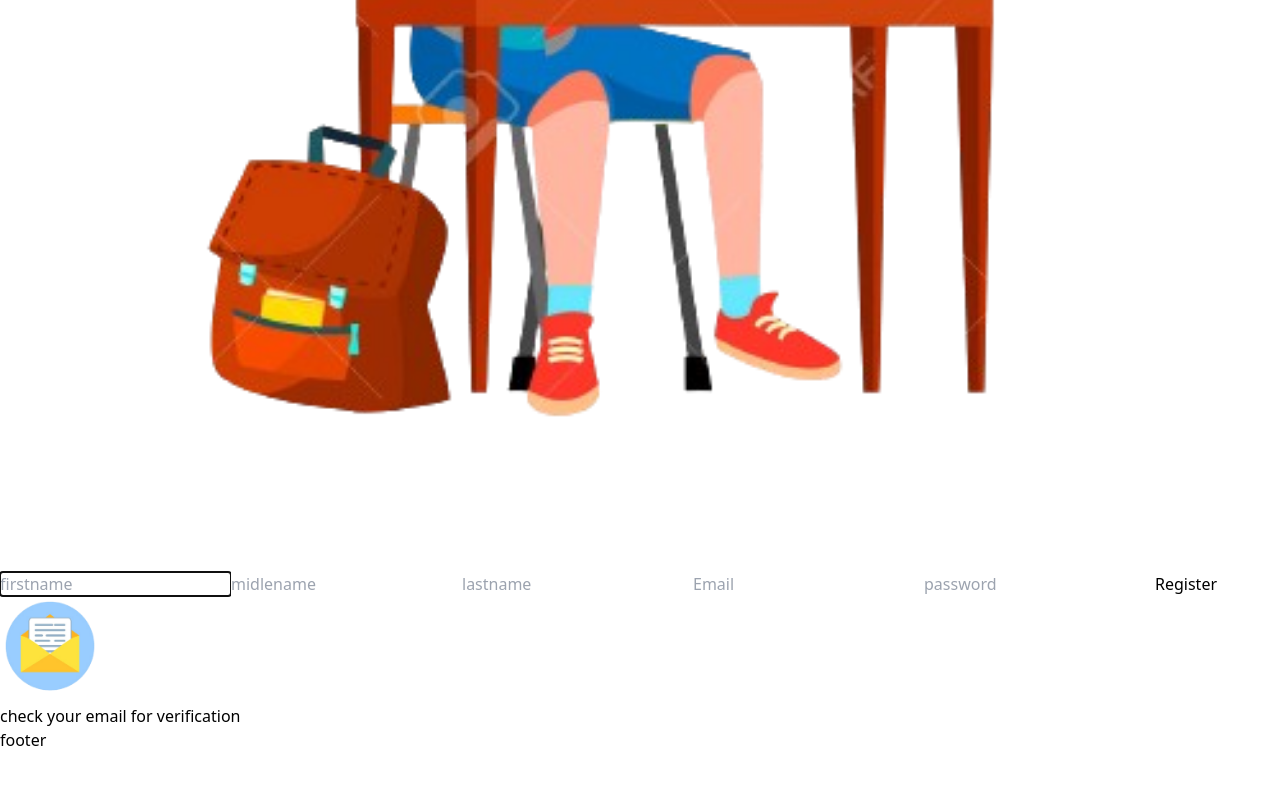
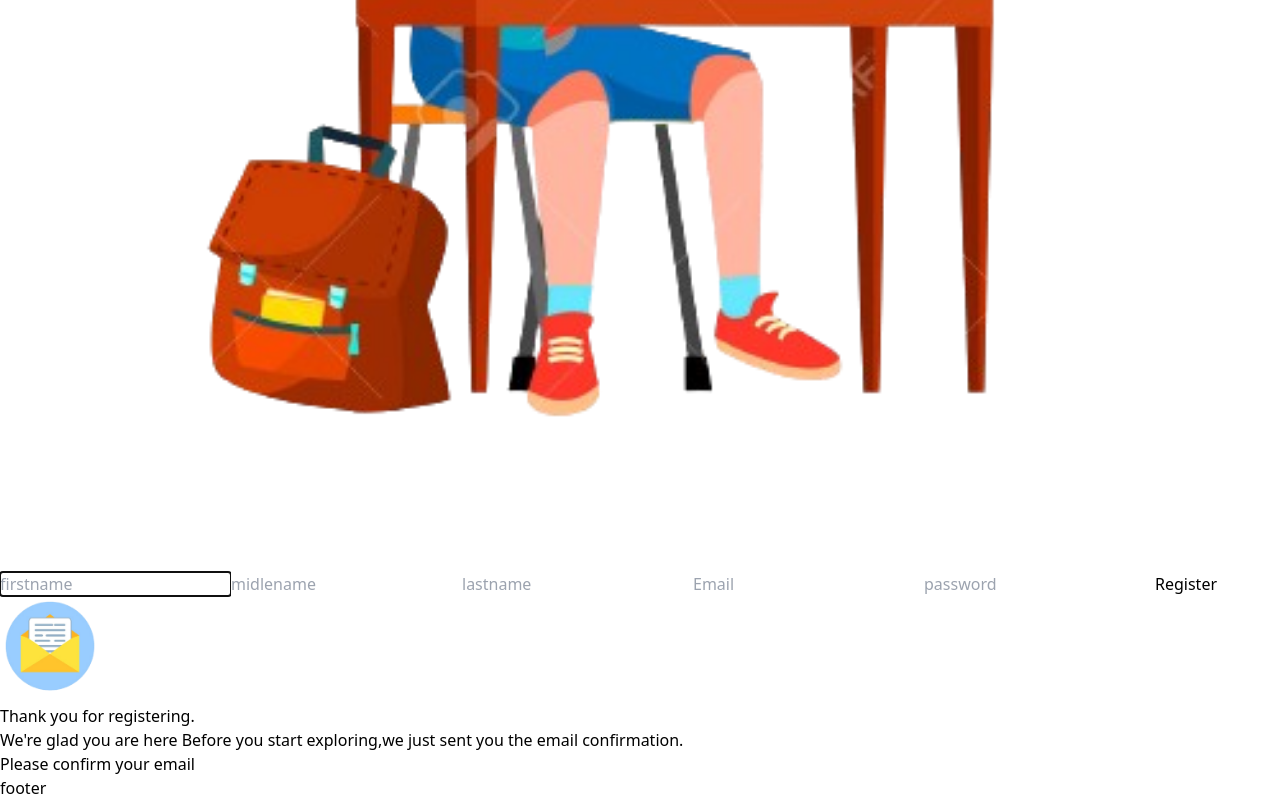
Before and after one commit to surajshelke2/NGO, a React (Vite) app in the folder frontend/: page /user/register in a window 1280 px wide. Shown: the part 927-1727 px from the top of the page. Before the commit the page ends 1679 px from the top, so only its background shows below. Built offline with nearby package versions, Linux system fonts and the light colour scheme.

Commit message:
dialog box done

```diff
--- a/frontend/src/components/SignUp.jsx
+++ b/frontend/src/components/SignUp.jsx
@@ -12,7 +12,7 @@
   const [password, setPassword] = useState("");
   const [email, setEmail] = useState("");
   const [role,setRole] = useState("");
-  const [emailDialogBox,setEmailDialogBox] = useState("0%");
+  const [emailDialogBox,setEmailDialogBox] = useState("-150%");
   const location = useLocation();
   // const upload = multer()
   useEffect(()=>{
@@ -108,9 +108,11 @@
       </form>
     </div>
     <div className="absolute w-full z-10" style={{top:emailDialogBox,height:"100%"}}>
-    <div className='w-1/4 left-1/3 bg-slate-400  m-auto'>
-        <img src={emailIcon} alt="" width="100px"/>
-        check your email for verification
+    <div className='w-1/4 left-1/3 bg-slate-400  m-auto text-center p-6 rounded-lg'>
+        <img src={emailIcon} alt="" width="100px" className="m-auto"/>
+        <h2 className="font-bold text-2xl my-2">Thank you for registering.</h2>
+        <p>We're glad you are here Before you start exploring,we just sent you the email confirmation.</p>
+        <p>Please confirm your email</p>
       </div>
     </div>
     </div>
```
